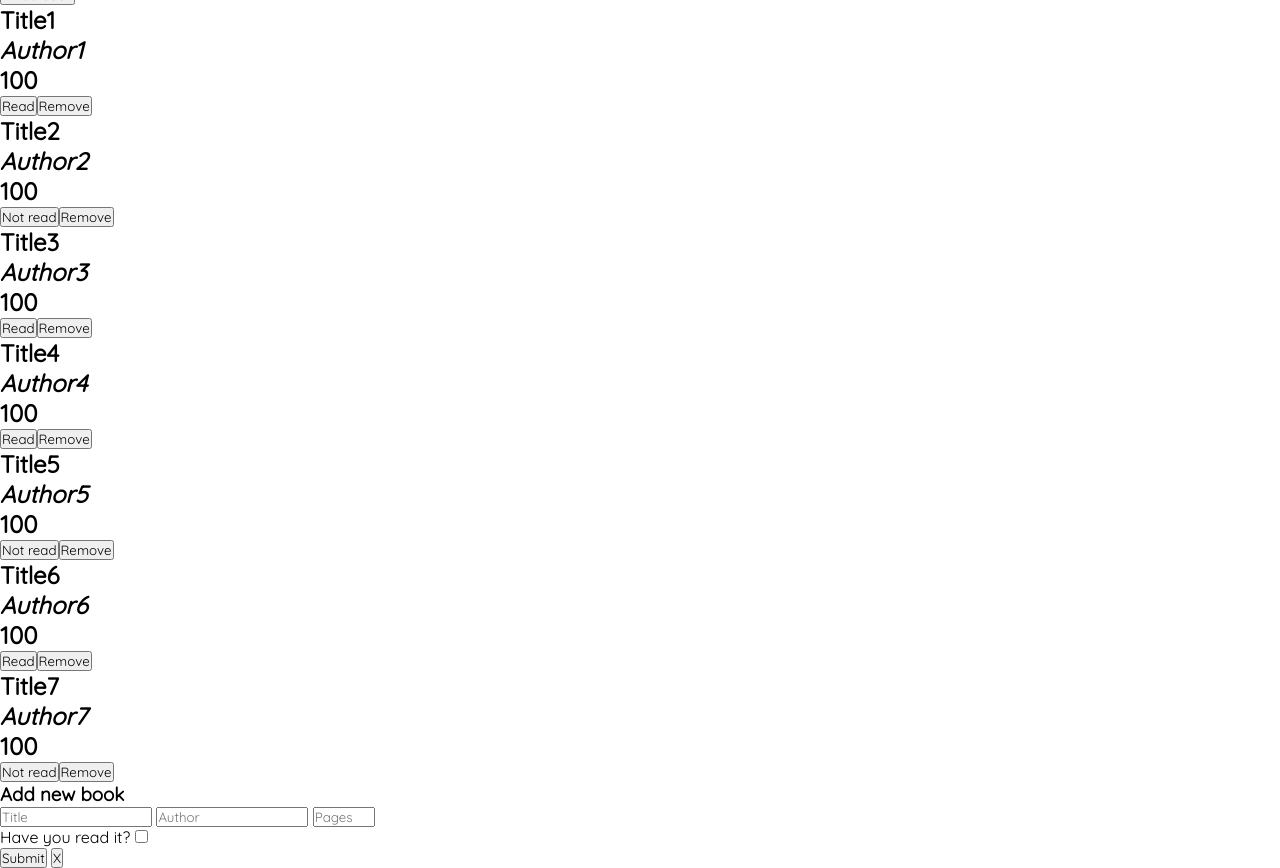
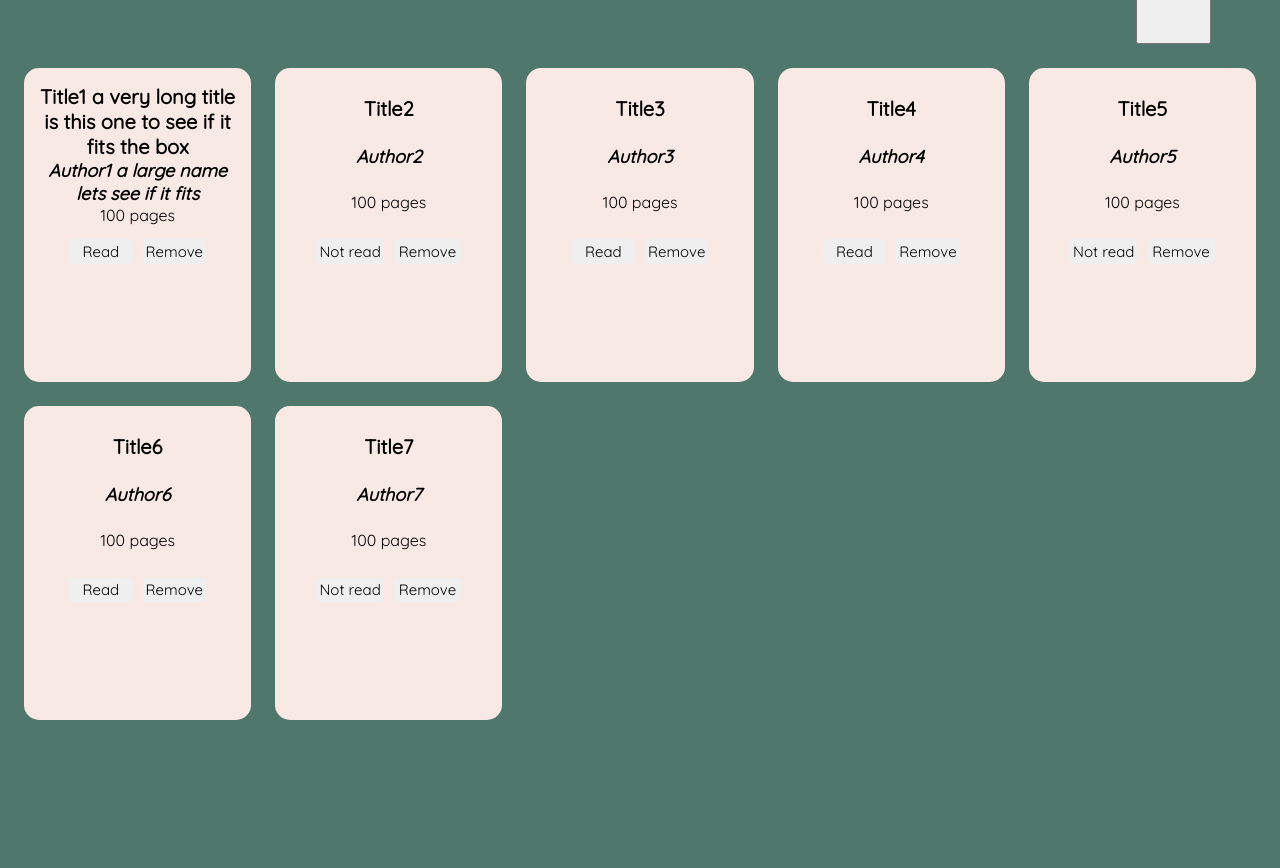
Before and after one commit to Sigolletes/library_2, a plain HTML site: page index.html in a window 1280 px wide. Shown: the part 56-924 px from the top of the page. After the commit the page ends 800 px from the top, so only its background shows below. Drawn offline with Linux system fonts and the light colour scheme.

Commit message:
Add some style

```diff
--- a/index.html
+++ b/index.html
@@ -10,16 +10,16 @@
   </head>
 
   <body>
+    <div id="container">
+      <div id="top">
+        <h1>Library</h1>
+        <button id="addButton" type="button">+ Add book</button>
+      </div>
 
-    <div id="top">
-      <h1>Library</h1>
-      <button id="addButton" type="button">+ Add book</button>
+      <div id="main"></div>
     </div>
 
-    <div id="main"></div>
-
     <div id="addDiv">
-
       <h3>Add new book</h3>
 
       <input id="title" name="title" type="text" maxlength="35" placeholder="Title" required>
@@ -35,10 +35,7 @@
           <button id="submit" type="button">Submit</button>
           <button id="return" type="button">X</button>
       </div>
-
       <p id="alert"></p>
-
-  </div>
-
+    </div>
   </body>
 </html>
--- a/index.js
+++ b/index.js
@@ -1,6 +1,6 @@
 // LIBRARY LOGIC
 let library = [
-  {id: 1, author: 'Author1', title: 'Title1', pages: 100, read: true},
+  {id: 1, author: 'Author1 a large name lets see if it fits', title: 'Title1 a very long title is this one to see if it fits the box', pages: 100, read: true},
   {id: 2, author: 'Author2', title: 'Title2', pages: 100, read: false},
   {id: 3, author: 'Author3', title: 'Title3', pages: 100, read: true},
   {id: 4, author: 'Author4', title: 'Title4', pages: 100, read: true},
@@ -69,14 +69,14 @@ function display() {
       div1.appendChild(aTitle);
       aTitle.innerText = el.title;
 
-      let aAuthor = document.createElement("h2");
+      let aAuthor = document.createElement("h3");
       div1.appendChild(aAuthor);
       aAuthor.innerText = el.author;
       aAuthor.style.fontStyle = "italic";
 
-      let aPages = document.createElement("h2");
+      let aPages = document.createElement("p");
       div1.appendChild(aPages);
-      aPages.innerText = el.pages;
+      aPages.innerText = el.pages + " pages";
 
       let div2 = document.createElement("div");
       article.appendChild(div2);
--- a/style.css
+++ b/style.css
@@ -7,28 +7,84 @@
   font-family: 'Quicksand', sans-serif;
 }
 
+:root {
+  --color1: rgb(80, 119, 108);
+  --color2: rgb(248, 233, 229);
+  --color3: rgb(127, 86, 99);
+}
+
 body {
+background-color: var(--color1);
+}
 
+h2 {
+  font-size: 20px;
+}
+
+h3 {
+  font-size: 18px;
+}
+
+p {
+  font-size: 16px;
+}
+
+#container {
+  width: 100vw;
+  height: 100vh;
+  display: grid;
+  grid-template-rows: 1fr 7fr;
+}
+
+#top {
+  display: grid;
+  grid-template-columns: 5fr 1fr;
+  justify-items: center;
+}
+
+#main {
+  display: grid;
+  justify-items: center;
+  grid-template-columns: repeat(auto-fit, minmax(220px, 1fr));
+  grid-template-rows: repeat(auto-fit, minmax(200px, 1fr));
+  gap: 3vmin;
+  padding: 3vmin;
+  overflow-y: auto;
+}
+
+.book {
+  background-color: var(--color2);
+  width: 100%;
+  height: 100%;
+  padding: 2vmin;
+  border-radius: 15px;
+  display: grid;
+  grid-template-rows: 140px 40px;
+  justify-items: center;
+  text-align: center;
+}
+
+.div1 {
+  display: grid;
+  align-items: center;
+}
+
+.div2 {
+  display: grid;
+  grid-template-columns: 1fr 1fr;
+  align-items: end;
+  gap: 10px;
 }
 
 #addDiv {
-
+  display: none;
 }
 
-.book {
-
-}
-
-.div1 {
-
-}
-
-.div2 {
-
-}
-
-.aReadClass {
-
+.aReadClass, .removeButton {
+  font-size: 15px;
+  padding: 3px;
+  border-radius: 5px;
+  border: none;
 }
 
 .green {
@@ -38,7 +94,3 @@ body {
 .red {
 
 }
-
-.removeButton {
-
-}
```
